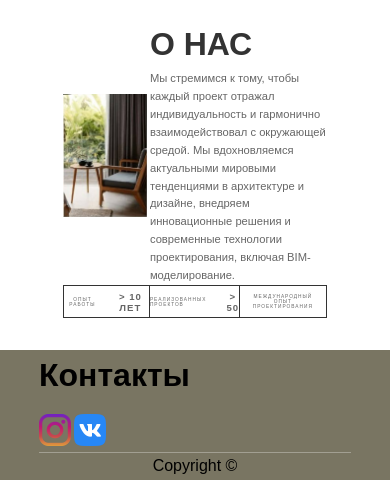
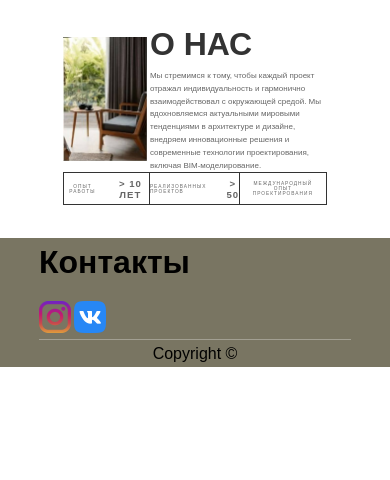
Before and after one commit to AsanSmailov/web_project, a plain HTML site: page index.html in a window 390 px wide. Shown: the part 858-1338 px from the top of the page. After the commit the page ends 1225 px from the top, so only its background shows below. Drawn offline with Linux system fonts and the light colour scheme.

Commit message:
fixed mobile version

```diff
--- a/about-us.css
+++ b/about-us.css
@@ -99,7 +99,7 @@
     grid-template-columns: 1fr 1fr 1fr;
     grid-template-rows: repeat(4, auto);
     row-gap: 0;
-}
+    }
     .about-us img{
         grid-row: 1/3;
         padding-right: 3%;
@@ -109,6 +109,17 @@
 }
 
 @media (max-width: 768px) {
+    .about-us .container{
+    display: grid;
+    grid-template-columns: 1fr 1fr 1fr;
+    grid-template-rows: repeat(4, auto);
+    row-gap: 0;
+    }
+    .about-us img{
+        grid-row: 1/3;
+        padding-right: 3%;
+    }
+
     .about-us{
         padding: 40px ;
     }
@@ -127,7 +138,7 @@
     }
 
     .about-description {
-        font-size: .7rem;
+        font-size: .5rem;
         grid-column: 2/5;
         margin-bottom: 0;
     }
```
